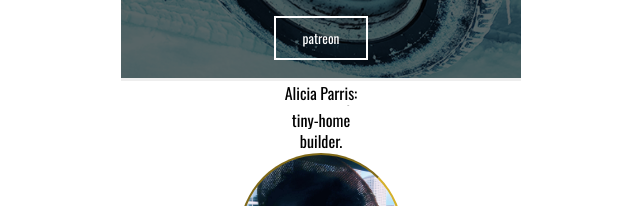
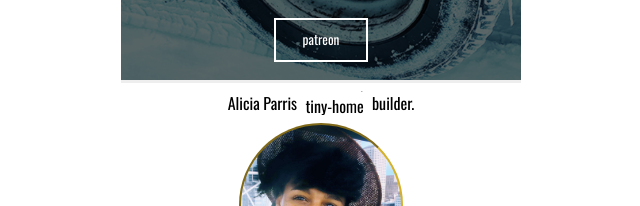
Before and after one commit to 1stofhername/react-link-tree, a React (Create React App) app: page / in a window 1280 px wide. Shown: the part 483-689 px from the top of the page, without its empty margins (319-959 px from the left). Built offline with nearby package versions, Linux system fonts and the light colour scheme.

Commit message:
Adds div wrapper around ProfileImage text.

```diff
--- a/src/App.css
+++ b/src/App.css
@@ -104,6 +104,14 @@ button:focus {
   0% { box-shadow: 0 0 0 0; }
 }
 
+.profile-text-container {
+  width: 12em;
+  display: flex;
+  flex-direction: row;
+  justify-content: space-around;
+  padding: 0.5em
+}
+
 .attributes-container{
   display: flex;
   flex-direction: column;
--- a/src/components/ProfileImage.js
+++ b/src/components/ProfileImage.js
@@ -4,13 +4,15 @@ export default function ProfileImage () {
 
     return(
         <div id='profile-image-container'>
-            <p className="text">Alicia Parris:</p>
-            <div className="attributes-container">
-            <div className="attributes-text" >
-                <p>community</p><p>tiny-home</p><p>software</p>
+            <div className="profile-text-container">
+                <p className="text">Alicia Parris</p>
+                <div className="attributes-container">
+                <div className="attributes-text" >
+                    <p>community</p><p>tiny-home</p><p>software</p>
+                </div>
+                </div>
+                <p>builder.</p>
             </div>
-            </div>
-                <p>builder.</p>
             <div className="overlay-container" id="profile-image-div"></div>
         </div>
     )
```
